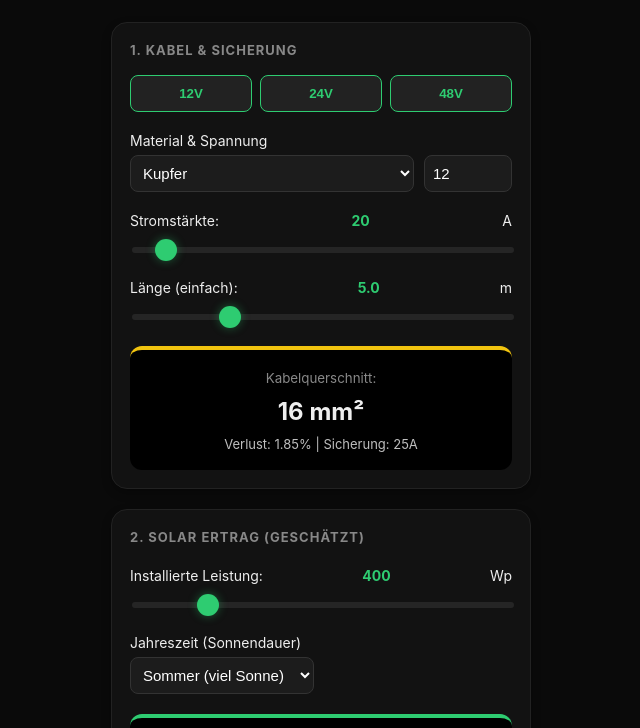
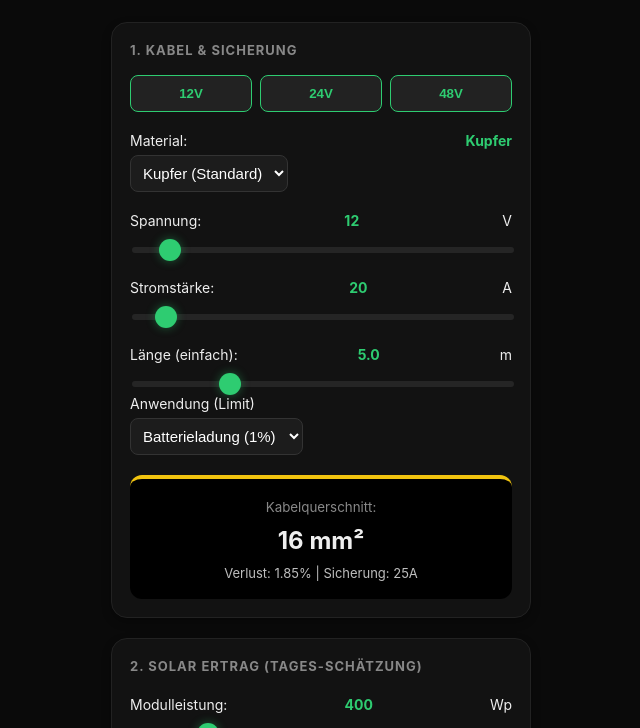
Before and after one commit to DavidGreenDE/PV-Kabelquerschnitt, a plain HTML site: page index.html in a window 1280 px wide. Shown: the part 66-794 px from the top of the page, without its empty margins (319-959 px from the left). Drawn offline with Linux system fonts and the light colour scheme.

Commit message:
Update index.html

```diff
--- a/index.html
+++ b/index.html
@@ -22,33 +22,42 @@
     </div>
 
     <div class="input-group">
-        <label>Material & Spannung</label>
-        <div style="display:flex; gap:10px;">
-            <select id="material" style="flex:1;">
-                <option value="0.0178">Kupfer</option>
-                <option value="0.028">Aluminium</option>
-            </select>
-            <input id="voltage" type="number" value="12" step="0.1" style="width:70px;">
-        </div>
+        <label>Material: <span id="mat-name">Kupfer</span></label>
+        <select id="material">
+            <option value="0.0178">Kupfer (Standard)</option>
+            <option value="0.028">Aluminium</option>
+        </select>
     </div>
 
     <div class="input-group">
-        <label>Stromstärkte: <span id="c-val">20</span> A</label>
+        <label>Spannung: <span id="v-val">12</span> V</label>
+        <input id="voltage" type="range" min="1" max="150" step="0.5" value="12">
+    </div>
+
+    <div class="input-group">
+        <label>Stromstärke: <span id="c-val">20</span> A</label>
         <input id="current" type="range" min="1" max="300" step="1" value="20">
     </div>
 
     <div class="input-group">
-        <label>Länge (einfach): <span id="l-val">5</span> m</label>
+        <label>Länge (einfach): <span id="l-val">5.0</span> m</label>
         <input id="length" type="range" min="0.2" max="20" step="0.2" value="5">
     </div>
+
+    <label>Anwendung (Limit)</label>
+    <select id="line">
+        <option value="1">Batterieladung (1%)</option>
+        <option value="2">Wechselrichter (2%)</option>
+        <option value="3">Verbraucher (3%)</option>
+    </select>
 
     <div id="out"></div>
 </div>
 
 <div class="section">
-    <h3>2. Solar Ertrag (geschätzt)</h3>
+    <h3>2. Solar Ertrag (Tages-Schätzung)</h3>
     <div class="input-group">
-        <label>Installierte Leistung: <span id="wp-val">400</span> Wp</label>
+        <label>Modulleistung: <span id="wp-val">400</span> Wp</label>
         <input id="pv-wp" type="range" min="50" max="2000" step="50" value="400">
     </div>
     <div class="input-group">
@@ -63,7 +72,7 @@
 </div>
 
 <div class="section">
-    <h3>3. Autarkie & Inverter</h3>
+    <h3>3. Batterie & Autarkie</h3>
     <div class="input-group">
         <label>Batteriekapazität: <span id="batt-val">100</span> Ah</label>
         <input id="batt-cap" type="range" min="10" max="800" step="10" value="100">
```
